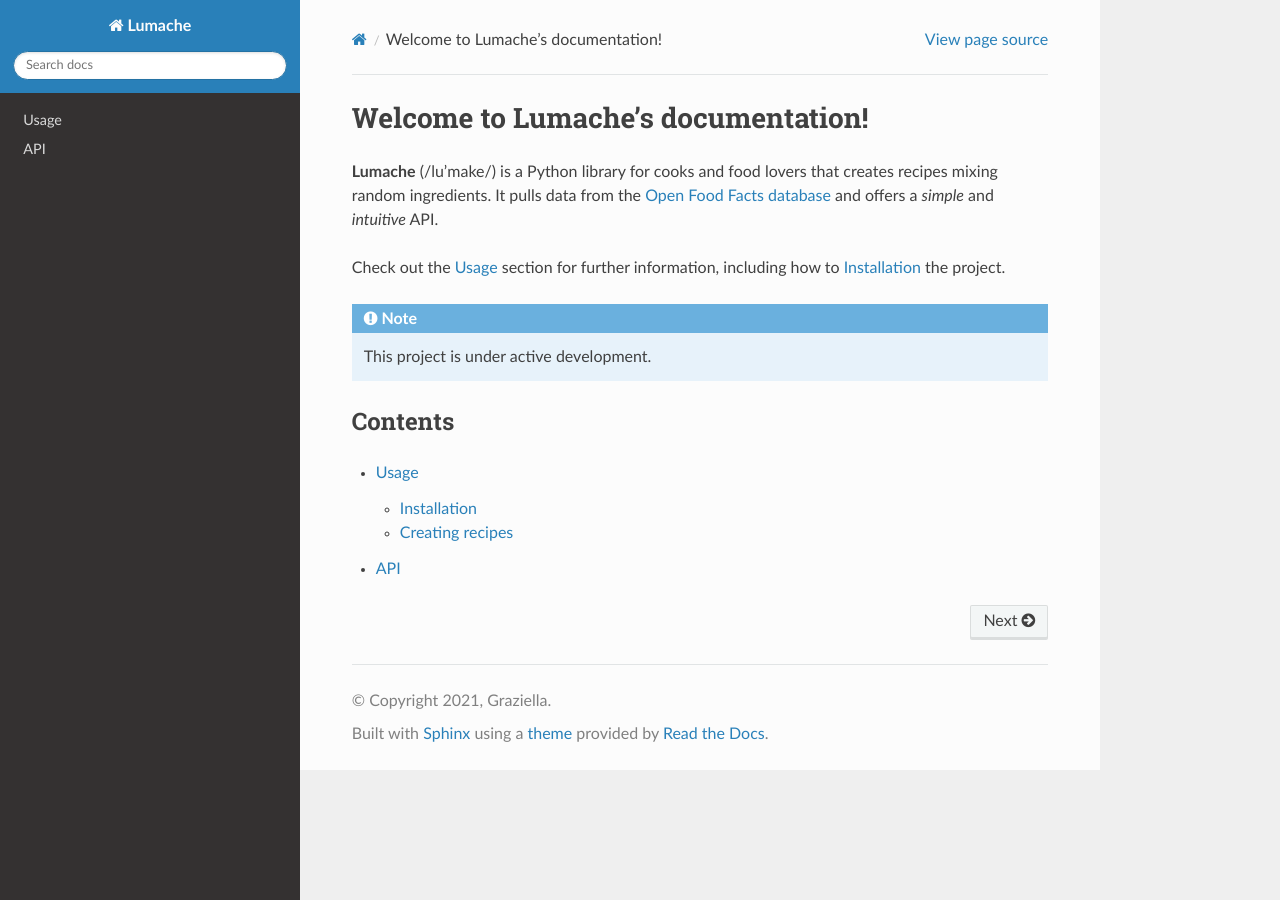
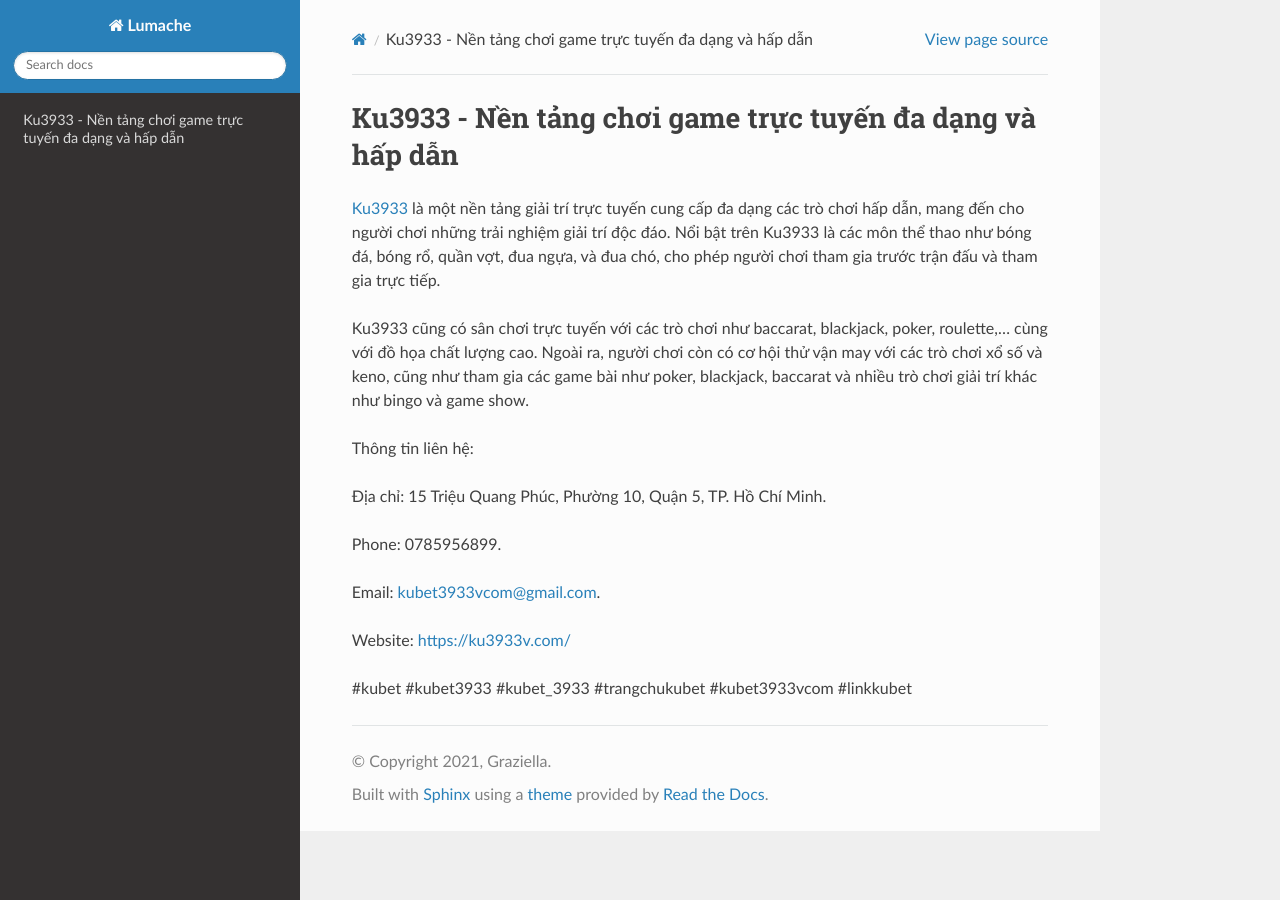
Before and after one commit to parkisngan19/ku3933vcom, a Sphinx documentation site: the page built from docs/source/index.rst, in a window 1280 px wide. Built offline with Sphinx 7.4.7 and the Read the Docs theme 3.1.0, drawn with Linux system fonts in a browser that asks for light colours.

Commit message:
Update index.rst

```diff
--- a/docs/source/index.rst
+++ b/docs/source/index.rst
@@ -1,22 +1,18 @@
-Welcome to Lumache's documentation!
+Ku3933 - Nền tảng chơi game trực tuyến đa dạng và hấp dẫn
 ===================================
 
-**Lumache** (/lu'make/) is a Python library for cooks and food lovers
-that creates recipes mixing random ingredients.
-It pulls data from the `Open Food Facts database <https://world.openfoodfacts.org/>`_
-and offers a *simple* and *intuitive* API.
+`Ku3933 <https://ku3933v.com/>`_ là một nền tảng giải trí trực tuyến cung cấp đa dạng các trò chơi hấp dẫn, mang đến cho người chơi những trải nghiệm giải trí độc đáo. Nổi bật trên Ku3933 là các môn thể thao như bóng đá, bóng rổ, quần vợt, đua ngựa, và đua chó, cho phép người chơi tham gia trước trận đấu và tham gia trực tiếp.
 
-Check out the :doc:`usage` section for further information, including
-how to :ref:`installation` the project.
+Ku3933 cũng có sân chơi trực tuyến với các trò chơi như baccarat, blackjack, poker, roulette,... cùng với đồ họa chất lượng cao. Ngoài ra, người chơi còn có cơ hội thử vận may với các trò chơi xổ số và keno, cũng như tham gia các game bài như poker, blackjack, baccarat và nhiều trò chơi giải trí khác như bingo và game show.
 
-.. note::
+Thông tin liên hệ:
 
-   This project is under active development.
+Địa chỉ: 15 Triệu Quang Phúc, Phường 10, Quận 5, TP. Hồ Chí Minh.
 
-Contents
---------
+Phone: 0785956899.
 
-.. toctree::
+Email: kubet3933vcom@gmail.com.
 
-   usage
-   api
+Website: https://ku3933v.com/
+
+#kubet #kubet3933 #kubet_3933 #trangchukubet #kubet3933vcom #linkkubet
```
